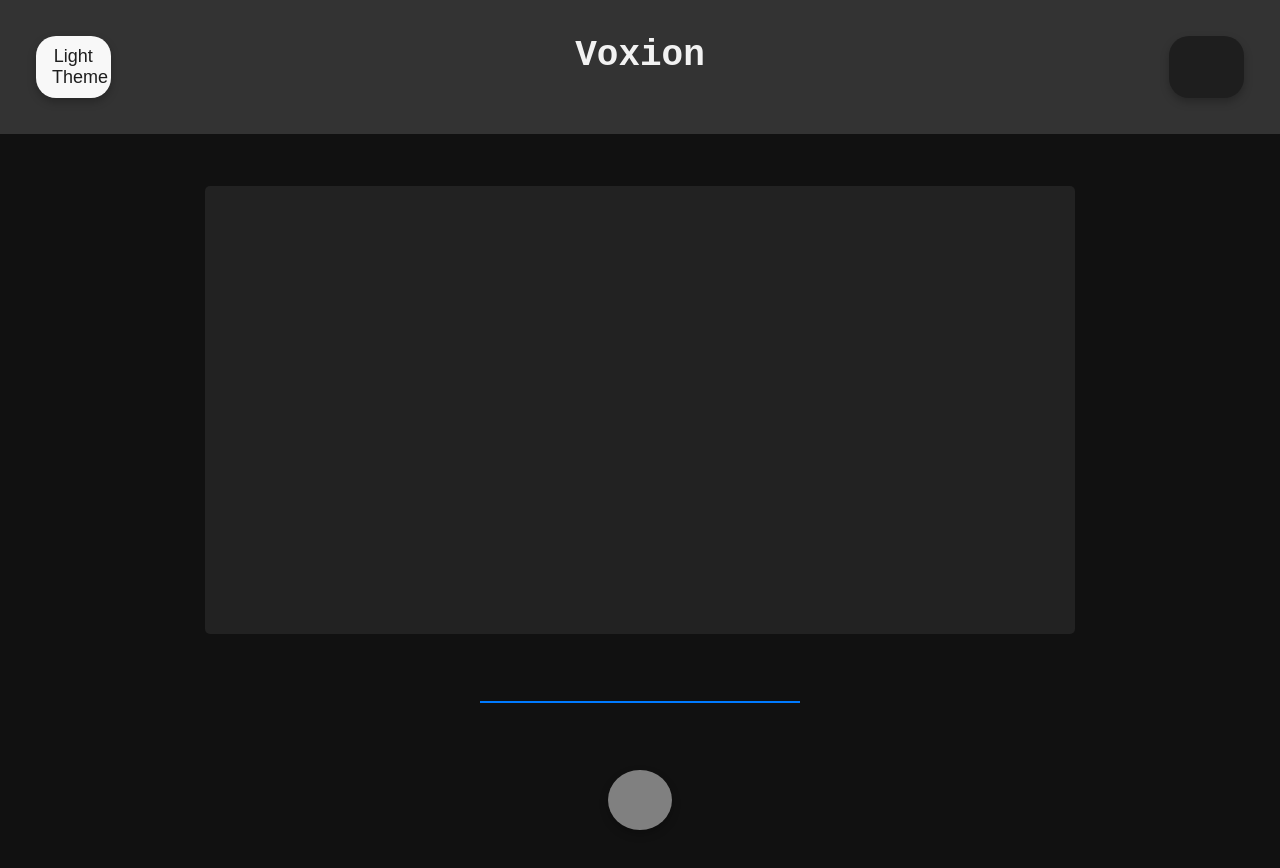
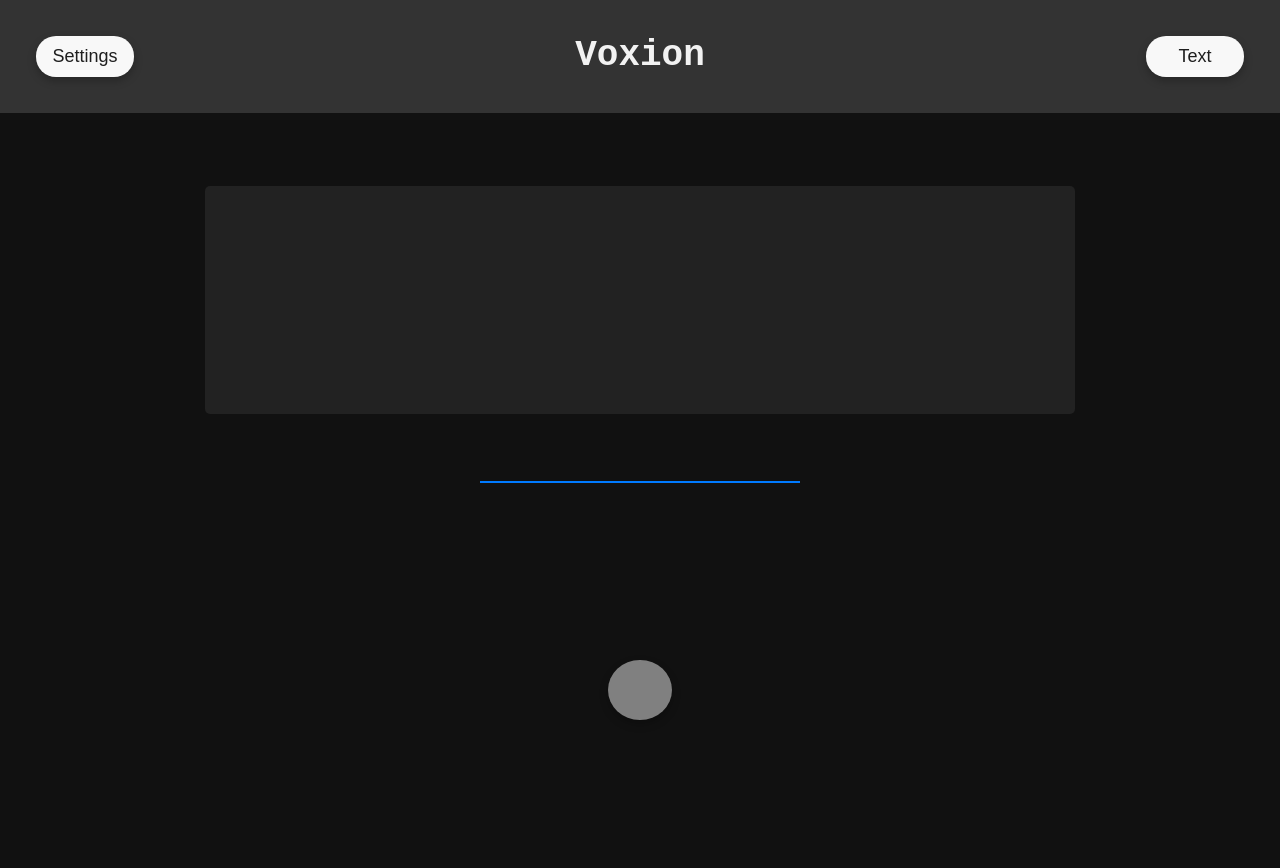
Before and after one commit to bigolboyyo/voxion, a React (Create React App) app in the folder frontend/: page / in a window 1280 px wide. Shown: the top 868 px of the page. Built offline with nearby package versions, Linux system fonts and the light colour scheme.

Commit message:
functional!

```diff
--- a/frontend/src/App.js
+++ b/frontend/src/App.js
@@ -1,9 +1,8 @@
 // Import necessary libraries and components
 import React, { useState, useEffect, useRef } from "react";
+import "./App.css";
 import Header from "./components/Header/Header";
-import "./App.css";
 import ChatContainer from "./components/ChatContainer/ChatContainer";
-
 import SubmitForm from "./components/SubmitForm/SubmitForm";
 import SpeechRecognitionButton from "./components/SpeechRecognitionButton/SpeechRecognitionButton";
 
@@ -85,14 +84,22 @@ function App() {
   return (
     <div className="container">
       {/* Display app header */}
-      <Header toggleComponent={toggleComponent} />
+      <Header
+        toggleComponent={toggleComponent}
+        currentComponent={currentComponent}
+      />
       {/* Display chat messages */}
       <ChatContainer chatContainerRef={chatContainerRef} messages={messages} />
       {/* Add waveform animation to indicate bot is speaking */}
       <div className="radio-wave"></div>
       {/* Display form for submitting messages */}
       {currentComponent ? (
-        <SpeechRecognitionButton />
+        <SpeechRecognitionButton
+          fetchOpenAi={fetchOpenAi}
+          messages={messages}
+          setMessages={setMessages}
+          time={currentTime}
+        />
       ) : (
         <SubmitForm
           isFetching={isFetching}
--- a/frontend/src/components/Header/Header.js
+++ b/frontend/src/components/Header/Header.js
@@ -1,14 +1,17 @@
 import React from "react";
-import ThemeButton from "../ThemeButton/ThemeButton";
+import SettingsButton from "../SettingsButton/SettingsButton";
 import "./Header.css";
 import ToggleButton from "../ToggleButton/ToggleButton";
 
-function Header({ toggleComponent }) {
+function Header({ toggleComponent, currentComponent }) {
   return (
     <div className="header">
-      <ThemeButton />
+      <SettingsButton />
       <h1>Voxion</h1>
-      <ToggleButton toggleComponent={toggleComponent} />
+      <ToggleButton
+        toggleComponent={toggleComponent}
+        currentComponent={currentComponent}
+      />
     </div>
   );
 }
--- /dev/null
+++ b/frontend/src/components/SettingsButton/SettingsButton.js
@@ -0,0 +1,23 @@
+import React from "react";
+
+const SettingsButton = () => {
+  return (
+    <button
+      // onClick={toggleSettings}
+      style={{
+        backgroundColor: "#F8F8F8",
+        color: "#1E1E1E",
+        border: "none",
+        padding: "10px 16px",
+        borderRadius: "20px",
+        boxShadow: "0px 4px 8px rgba(0, 0, 0, 0.25)",
+        cursor: "pointer",
+        width: "calc(100vw - 95%)",
+      }}
+    >
+      Settings
+    </button>
+  );
+};
+
+export default SettingsButton;
--- a/frontend/src/components/SpeechRecognitionButton/SpeechRecognitionButton.js
+++ b/frontend/src/components/SpeechRecognitionButton/SpeechRecognitionButton.js
@@ -1,6 +1,11 @@
 import React, { useState } from "react";
 
-const SpeechRecognitionButton = () => {
+const SpeechRecognitionButton = ({
+  fetchOpenAi,
+  messages,
+  setMessages,
+  time,
+}) => {
   const [isRecording, setIsRecording] = useState(false);
   const [transcript, setTranscript] = useState("");
   const [showModal, setShowModal] = useState(false);
@@ -8,8 +13,12 @@ const SpeechRecognitionButton = () => {
 
   const recognition = new window.webkitSpeechRecognition();
   recognition.lang = "en-US";
-  recognition.interimResults = false;
+  recognition.interimResults = true;
   recognition.maxAlternatives = 1;
+
+  const grammarList = new window.webkitSpeechGrammarList();
+  grammarList.addFromString("[, . ! ?]", 1); // add punctuation to the grammar
+  recognition.grammar = grammarList;
 
   recognition.onstart = () => {
     setIsRecording(true);
@@ -39,9 +48,23 @@ const SpeechRecognitionButton = () => {
     }
   };
 
-  const handleSend = () => {
+  const postAudioMsg = (transcript) => {
     console.log(transcript);
-    // send the transcript to the backend
+
+    const audioMsg = {
+      id: messages.length + 1,
+      text: transcript,
+      user: "human",
+      time: time,
+    };
+    setMessages((messages) => [...messages, audioMsg]);
+  };
+
+  const handleSend = async () => {
+    postAudioMsg(transcript);
+
+    await fetchOpenAi(transcript);
+
     setTranscript("");
     setShowModal(false);
   };
@@ -67,6 +90,7 @@ const SpeechRecognitionButton = () => {
           outline: "none",
           boxShadow: "0px 4px 8px rgba(0, 0, 0, 0.25)",
           cursor: "pointer",
+          margin: "7.1rem",
         }}
       >
         <svg
--- a/frontend/src/components/ThemeButton/ThemeButton.js
+++ /dev/null
@@ -1,30 +0,0 @@
-import React, { useState } from "react";
-
-const ThemeButton = () => {
-  const [isDarkTheme, setIsDarkTheme] = useState(false);
-
-  const handleClick = () => {
-    setIsDarkTheme(!isDarkTheme);
-    // You can add code here to change the theme of your app based on the isDarkTheme state
-  };
-
-  return (
-    <button
-      onClick={handleClick}
-      style={{
-        backgroundColor: isDarkTheme ? "#1E1E1E" : "#F8F8F8",
-        color: isDarkTheme ? "#F8F8F8" : "#1E1E1E",
-        border: "none",
-        padding: "10px 16px",
-        borderRadius: "20px",
-        boxShadow: "0px 4px 8px rgba(0, 0, 0, 0.25)",
-        cursor: "pointer",
-        width: "6%",
-      }}
-    >
-      {isDarkTheme ? "Dark" : "Light"} Theme
-    </button>
-  );
-};
-
-export default ThemeButton;
--- a/frontend/src/components/ToggleButton/ToggleButton.js
+++ b/frontend/src/components/ToggleButton/ToggleButton.js
@@ -1,21 +1,23 @@
 import React from "react";
 
-const ToggleButton = ({ toggleComponent }) => {
+const ToggleButton = ({ toggleComponent, currentComponent }) => {
   return (
     <>
       <button
         onClick={toggleComponent}
         style={{
-          backgroundColor: "#1E1E1E",
-          color: "#F8F8F8",
+          backgroundColor: currentComponent ? "#F8F8F8" : "#1E1E1E",
+          color: currentComponent ? "#1E1E1E" : "#F8F8F8",
           border: "none",
           padding: "10px 16px",
           borderRadius: "20px",
           boxShadow: "0px 4px 8px rgba(0, 0, 0, 0.25)",
           cursor: "pointer",
-          width: "6%",
+          width: "calc(100vw - 95%)",
         }}
-      ></button>
+      >
+        {currentComponent ? "Text" : "Audio"}
+      </button>
     </>
   );
 };
```
